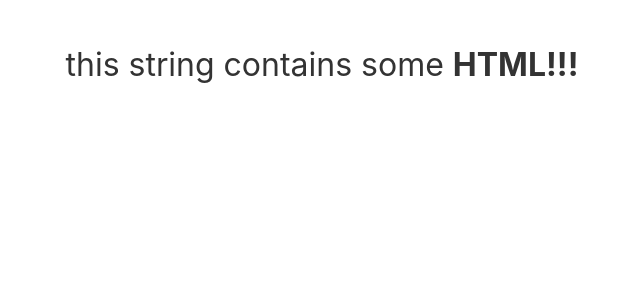
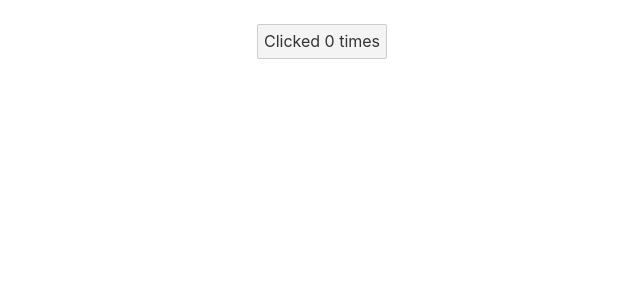
Before and after one commit to uriyang/svelte-tutorial, a Svelte app: page / in a window 1280 px wide. Shown: the top 300 px of the page, without its empty margins (318-958 px from the left). Built offline with nearby package versions, Linux system fonts and the light colour scheme.

Commit message:
2.a_Reactivity/Assignment
- add button event

```diff
--- a/src/App.svelte
+++ b/src/App.svelte
@@ -1,26 +1,20 @@
 <script>
-	let string = `this string contains some <strong>HTML!!!</strong>`;
+	let count = 0;
+
+	function handleClick() {
+		count += 1;
+	}
 </script>
 
 <main>
-	<h1>{@html string}</h1>
+	<button on:click={handleClick}>
+	Clicked {count} {count === 1 ? 'time' : 'times' }</button>
 </main>
 
 <style>
 	main {
 		text-align: center;
 		padding: 1em;
-		max-width: 240px;
 		margin: 0 auto;
 	}
-
-	h1 {
-		font-weight: normal;
-	}
-
-	@media (min-width: 640px) {
-		main {
-			max-width: none;
-		}
-	}
 </style>
```
